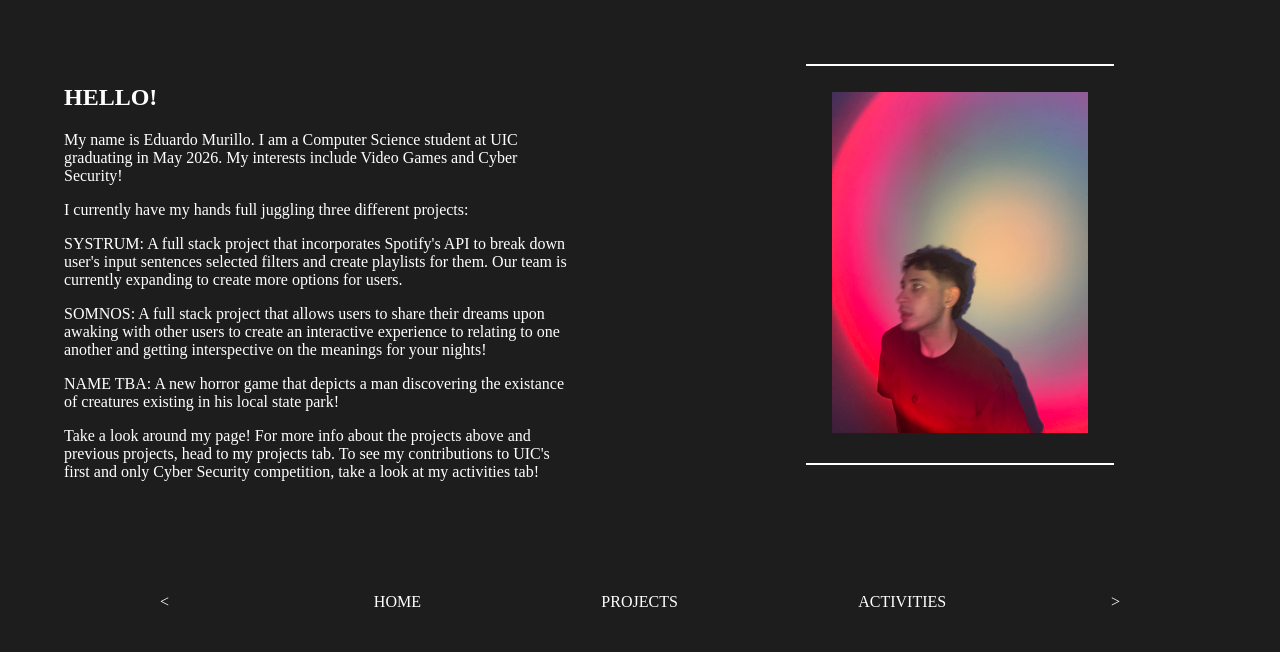
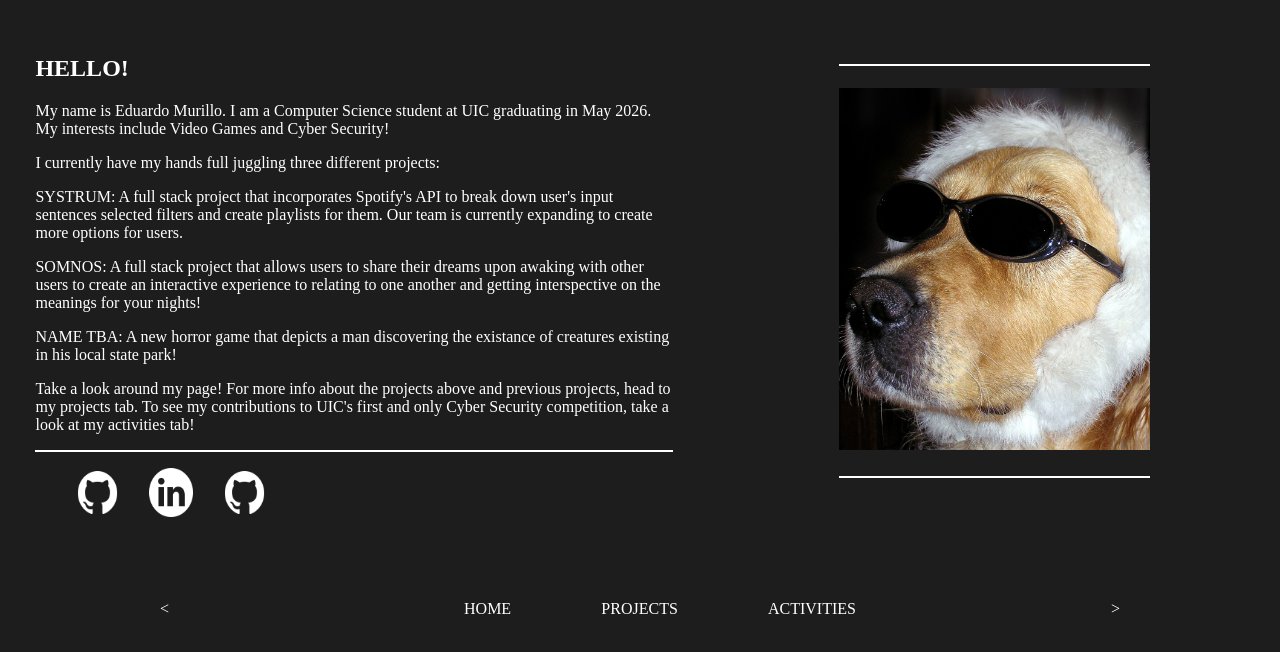
Before and after one commit to edmuri/Website, a React (Vite) app in the folder frontend/: page / in a window 1280 px wide. Shown: the top 652 px of the page. Built offline with nearby package versions, Linux system fonts and the light colour scheme.

Commit message:
finishing landing page

```diff
--- a/frontend/src/Pages/Components/Description.jsx
+++ b/frontend/src/Pages/Components/Description.jsx
@@ -1,10 +1,14 @@
 import React from "react";
 import ReactDOM from "react-dom/client";
 import "../Styles/Description.css";
+import Line from "../Components/Line";
+import GitHub from "../photos/github_icon.png";
+import Linkedin from "../photos/linkedin_icon.png";
 
 const Description = () => {
     return(
-        <div>
+        <div className="description">
+            <div className="TextSection">
                 <h1 className="Text">HELLO!</h1>
                 <p className="Text">
                     My name is Eduardo Murillo.
@@ -29,6 +33,13 @@ const Description = () => {
                     Take a look around my page! For more info about the projects above and previous projects, head to my projects tab.
                     To see my contributions to UIC's first and only Cyber Security competition, take a look at my activities tab!
                 </p>
+                <Line/>
+            </div>
+            <ul className="Links">
+                <li><a href="mailto:ed.murillo717@gmail.com"><img className = "icon" src={GitHub}/></a></li>
+                <li><a href="https://www.linkedin.com/in/eduardo-murillo1/"><img className = "icon" src={Linkedin}/></a></li>
+                <li><a href="https://github.com/edmuri"><img className = "icon" src={GitHub}/></a></li>
+            </ul>
         </div>
     )
 }
--- a/frontend/src/Pages/HomePage.jsx
+++ b/frontend/src/Pages/HomePage.jsx
@@ -4,13 +4,14 @@ import Description from "./Components/Description";
 import React from "react";
 import ReactDOM from "react-dom/client";
 import "./Styles/HomePage.css";
-import Pfp from "./photos/rainbow_self_photo.jpg";
+// import Pfp from "./photos/rainbow_self_photo.jpg";
+import Pfp from "./photos/funDog.jpg";
 
 const HomePage = () =>{
     return (
             <div id="main-content">
                 <div className="top-container">
-                    <section id="description-container">
+                    <section className="description-container">
                     <Description/>
                     </section>
                     <section id="photo-container">
--- a/frontend/src/Pages/Styles/Description.css
+++ b/frontend/src/Pages/Styles/Description.css
@@ -0,0 +1,24 @@
+.description{
+    /* background-color:red; */
+    display:flex;
+    flex-direction: column;
+    row-gap: 0%;
+    padding:5%;
+}
+.TextSection{
+
+}
+.Links{
+    display:flex;
+    flex-direction: row;
+    list-style:none;
+    column-gap: 15%;
+    width:30%;
+    /* background-color: blue; */
+}
+
+.icon{
+    width:100%;
+    height:100%;
+    filter:invert(1);
+}
--- a/frontend/src/Pages/Styles/HomePage.css
+++ b/frontend/src/Pages/Styles/HomePage.css
@@ -9,21 +9,24 @@ body{
 #main-content{
     display:flex;
     flex-direction: column;
+    column-gap: 0%;
     height:100%;
 }
 
 .top-container{
     display:flex;
+    height:80%;
+    /* background-color:yellow; */
+    width:100%;
 }
 
 /* Left side of screen */
-#description-container{
-    /* background-color:red; */
+.description-container{
+    display: flex;
     justify-items: center;
     align-items: center;
-    height:100%;
-    width:50%;
-    padding:5%;
+    width:80%;
+    padding:0%;
 }
 
 .Text,p{
@@ -41,7 +44,7 @@ body{
 }
 
 #photo-div{
-    width:50%;
+    width:70%;
     padding:0%;
     margin:5%;
 }
@@ -51,7 +54,7 @@ img{
     padding:0%;
 }
 .Line{
-    width:60%;
+    width:70%;
 }
 
 .NavBar{
--- a/frontend/src/Pages/Styles/navbar.css
+++ b/frontend/src/Pages/Styles/navbar.css
@@ -1,12 +1,15 @@
 .navbar{
+    position:absolute;
     display:flex;
     align-items: center;
+    justify-items: center;
+    /* background-color:#ffffff; */
+    width:75%;
 }
 .navLinks{
-
     width:100%;
     display:flex;
     align-items: center;
     justify-content: center;
-    column-gap: 20%;
+    column-gap: 10%;
 }
```
Also changed, not shown: frontend/src/Pages/photos/github_icon.png (added), frontend/src/Pages/photos/linkedin_icon.png (added). Lines whose indentation alone changed are shown as unchanged.
